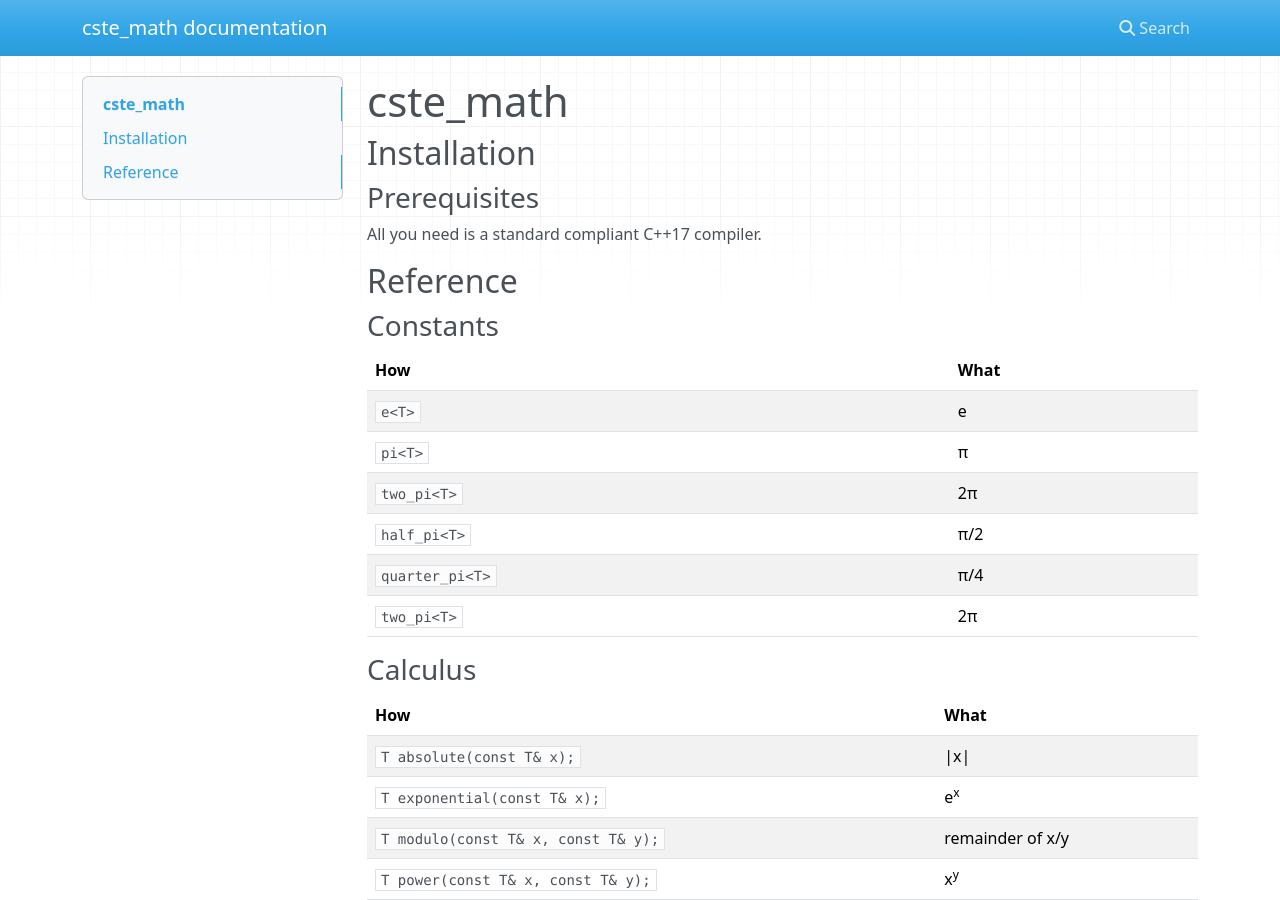
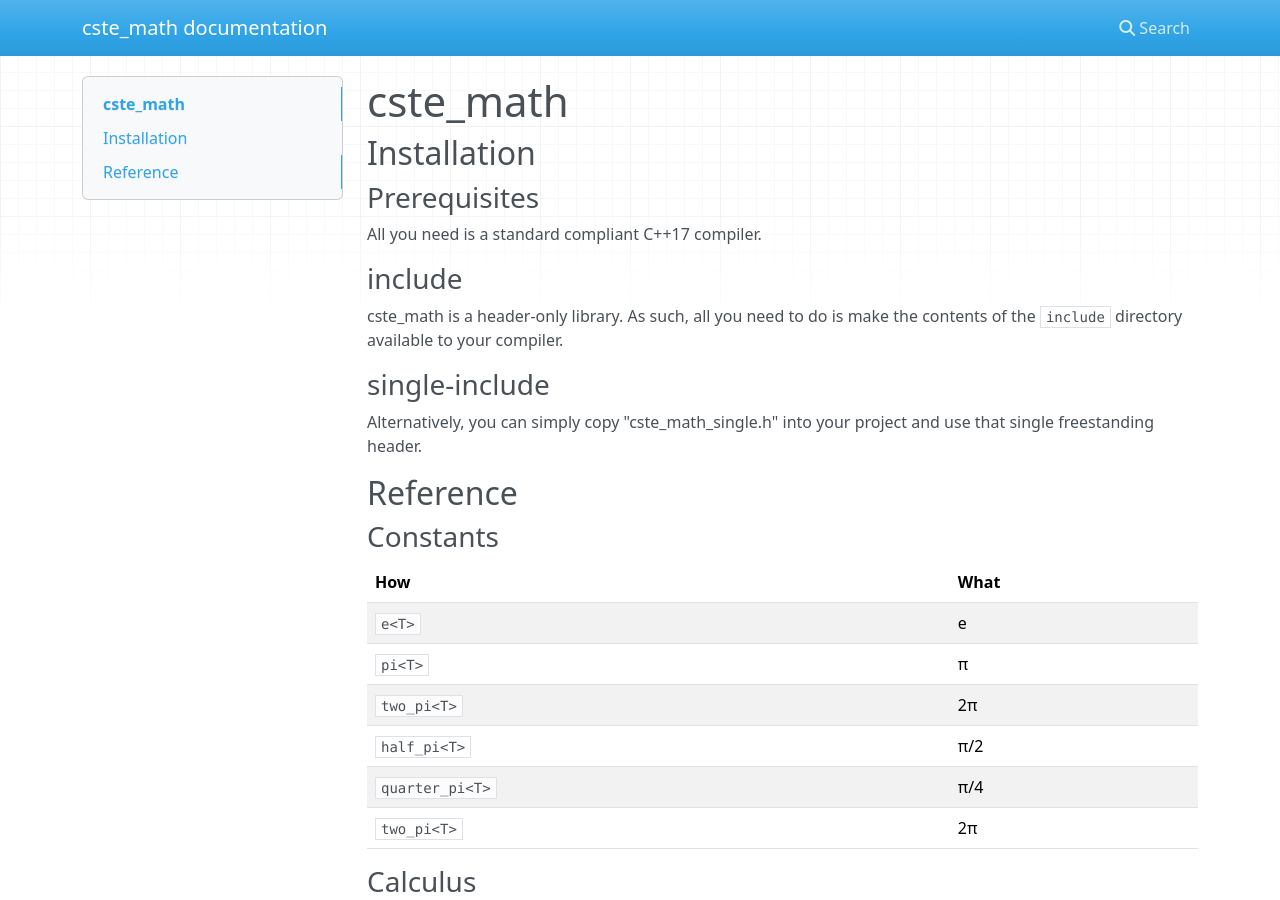
Before and after one commit to VecPP/cste_math, an MkDocs documentation site: the page built from docs/index.md, in a window 1280 px wide and 900 px high. Built offline with MkDocs 1.6.1, drawn with Linux system fonts in a browser that asks for light colours; nearby versions of some CDN libraries.

Commit message:
Added installation instructions

```diff
--- a/docs/index.md
+++ b/docs/index.md
@@ -5,6 +5,14 @@
 ### Prerequisites
 
 All you need is a standard compliant C++17 compiler.
+
+### include
+cste_math is a header-only library. As such, all you need to do is make the
+contents of the `include` directory available to your compiler.
+
+### single-include
+Alternatively, you can simply copy "cste_math_single.h" into your project and use
+that single freestanding header.
 
 ## Reference
 
```
